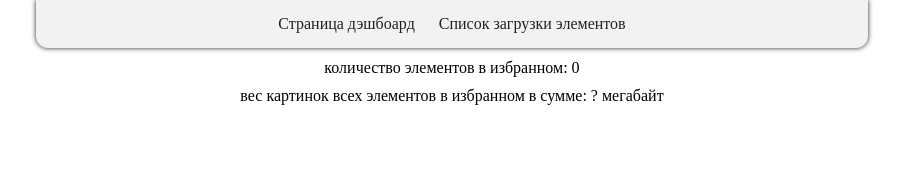
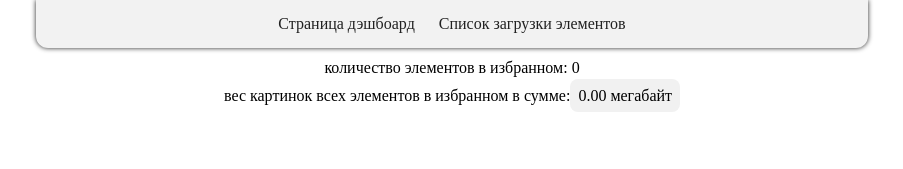
Before and after one commit to rasosha/zhelezno-test, a React (Create React App) app: page / in a window 1280 px wide. Shown: the top 169 px of the page, without its empty margins (188-1091 px from the left). Built offline with nearby package versions, Linux system fonts and the light colour scheme.

Commit message:
feat: add fileSizes calc

```diff
--- a/src/components/Card/Card.module.scss
+++ b/src/components/Card/Card.module.scss
@@ -6,7 +6,7 @@
   background: #fff;
   display: flex;
   align-items: center;
-  justify-content: space-between;
+  justify-content: flex-start;
   transition: all 1s ease;
   position: relative;
   margin: 12px;
@@ -15,6 +15,9 @@
     transition: all 0.3s ease;
     background: #f1f1f1;
   }
+
+  .info {
+    flex: 1;
   }
 
   .image {
@@ -28,7 +31,6 @@
   .title {
     font-size: 20px;
     margin: 0;
-  text-align: center;
   }
 
   .id {
@@ -85,3 +87,4 @@
       transform: rotate(90deg);
     }
   }
+}
--- a/src/components/Card/Card.tsx
+++ b/src/components/Card/Card.tsx
@@ -1,23 +1,39 @@
+import axios from "axios";
 import useStore, { ZState } from "../../store";
 import { IPhoto } from "../../types";
 import S from "./Card.module.scss";
 
 const Card = ({ card }: { card: IPhoto }) => {
-  const { favorites, addToFavorites, removeFromFavorites } = useStore((state: ZState) => state);
+  const { favorites, addToFavorites, removeFromFavorites, addFileSizeById, removeFileSizeById } =
+    useStore((state: ZState) => state);
   const isInFavorites = favorites.find((fav) => fav.id === card.id);
 
-  const handleLike = () => {
+  const getFileSize = async (url: string) => {
+    const api = "https://cors.eu.org/";
+    const size = await axios.get(api + url).then((res) => res.headers["content-length"]);
+    return +size;
+  };
+
+  const handleLike = async () => {
     if (!isInFavorites) {
       addToFavorites(card);
+      const size = await getFileSize(card.url);
+      addFileSizeById(card.id, size);
+      console.log("add :>> ");
     } else {
       removeFromFavorites(card);
+      removeFileSizeById(card.id);
+      console.log("remove :>> ");
     }
   };
 
   return (
     <div className={S.body}>
       <img className={S.image} src={card.thumbnailUrl} alt={`id-${card.id}`} />
-      <h2 className={S.title}>{card.title}</h2>
+      <div className={S.info}>
+        <h2 className={S.title}>{card.title}</h2>
+        <a href={card.url}>открыть оригинал</a>
+      </div>
       <p className={S.id}>{card.id}</p>
       <button className={`${S.btn} ${isInFavorites ? S.btnRemove : S.btnAdd}`} onClick={handleLike}>
         {"+"}
--- a/src/pages/DashboardPage/DashboardPage.module.scss
+++ b/src/pages/DashboardPage/DashboardPage.module.scss
@@ -14,3 +14,10 @@
   gap: 12px;
   margin: 12px 0;
 }
+
+.size {
+  background: #f1f1f1;
+  padding: 8px;
+  border-radius: 8px;
+  cursor: help;
+}
--- a/src/pages/DashboardPage/DashboardPage.tsx
+++ b/src/pages/DashboardPage/DashboardPage.tsx
@@ -1,11 +1,13 @@
 /* eslint-disable react-hooks/exhaustive-deps */
-import React, { useEffect } from "react";
+import React, { useEffect, useState } from "react";
 import Dashboard from "../../components/Dashboard/Dashboard";
 import S from "./DashboardPage.module.scss";
 import useStore, { ZState } from "../../store";
+// import axios from "axios";
 
 const DashboardPage = () => {
-  const { favorites, totalCount, scroll, setScroll } = useStore((state: ZState) => state);
+  const { favorites, totalCount, scroll, setScroll, fileSizes } = useStore((state: ZState) => state);
+  const [myFileSizes, setMyFileSizes] = useState(0);
 
   useEffect(() => {
     window.addEventListener("scroll", handleScroll);
@@ -20,14 +22,37 @@ const DashboardPage = () => {
     setScroll("dashboardPage", scrollTop);
   };
 
+  useEffect(() => {
+    const sizesArr = Object.values(fileSizes);
+    const sum = sizesArr.reduce((acc, curr) => acc + curr, 0);
+    setMyFileSizes(sum);
+  }, [fileSizes, favorites]);
+
   return (
     <main className={S.main}>
       <section className={S.statistics}>
         <p>
-          количество элементов в избранном: <span>{favorites.length}</span>
+          количество элементов в избранном: <span>{Object.values(fileSizes).length}</span>
         </p>
         <p>
-          вес картинок всех элементов в избранном в сумме: <span>{"?"} мегабайт</span>
+          вес картинок всех элементов в избранном в сумме:
+          {favorites.length === Object.values(fileSizes).length ? (
+            <span
+              className={S.size}
+              title={`${(myFileSizes / 1024).toFixed(2)} килобайт или ${myFileSizes} байт `}
+              onClick={() => {
+                console.log(fileSizes);
+                console.log(
+                  "sum:>>",
+                  Object.values(fileSizes).reduce((acc, curr) => acc + curr, 0)
+                );
+              }}
+            >
+              {(myFileSizes / (1024 * 1024)).toFixed(2)} мегабайт
+            </span>
+          ) : (
+            <span>...</span>
+          )}
         </p>
       </section>
       <Dashboard />
--- a/src/store.ts
+++ b/src/store.ts
@@ -20,6 +20,11 @@ export interface ZState {
     listPage: number;
   },
   setScroll: (page: string, value: number) => void
+  fileSizes: {
+    [key: number]: number,
+  }
+  addFileSizeById: (id: number, size: number) => void,
+  removeFileSizeById: (id: number) => void,
 }
 
 const useStore = create<ZState>((set) => ({
@@ -32,6 +37,7 @@ const useStore = create<ZState>((set) => ({
     dashboardPage: 0,
     listPage: 0,
   },
+  fileSizes: {},
 
   setPhotos: (value: IPhoto[]) =>
     set((state: ZState) => ({
@@ -84,6 +90,27 @@ const useStore = create<ZState>((set) => ({
       }
     })),
 
+  addFileSizeById: (id: number, size: number) =>
+    set((state: ZState) => ({
+      ...state,
+      fileSizes: {
+        ...state.fileSizes,
+        [id]: size
+      }
+    })),
+
+  removeFileSizeById: (id: number) =>
+    set((state: ZState) => {
+      const newState = { ...state };
+      if (newState.fileSizes.hasOwnProperty(id)) {
+        delete newState.fileSizes[id];
+      } else {
+        console.log(`Key ${id} not found in the object.`);
+      }
+      return newState;
+    }),
+
+
 
 }));
 
```
Lines whose indentation alone changed are shown as unchanged.
